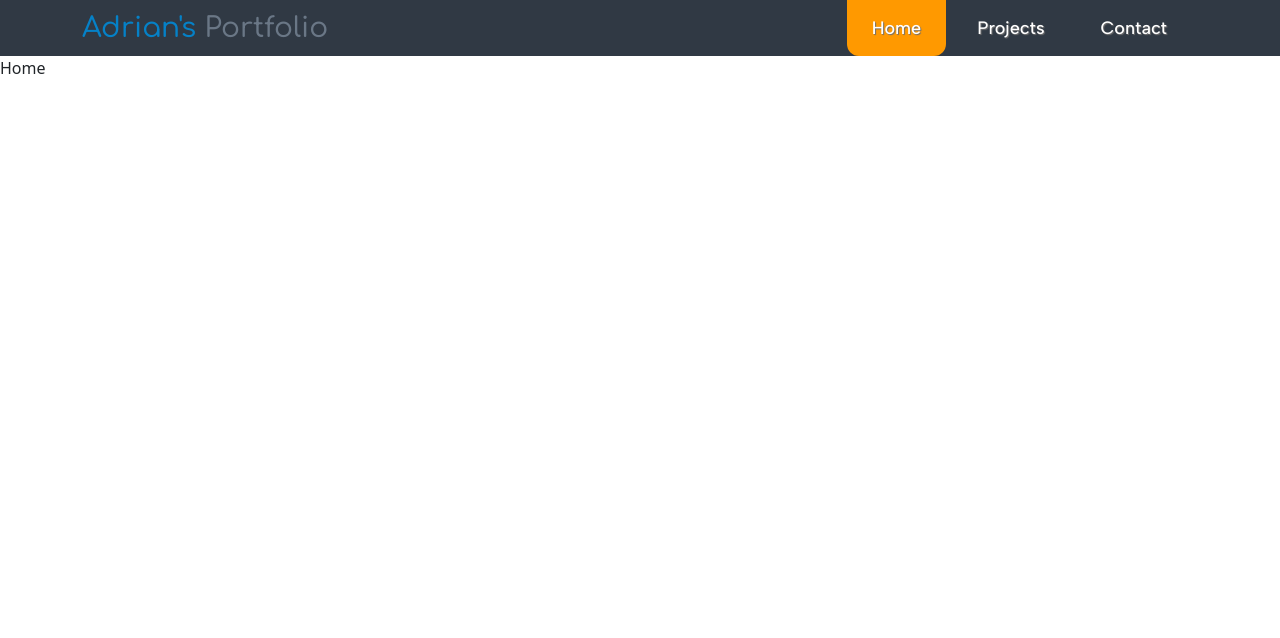
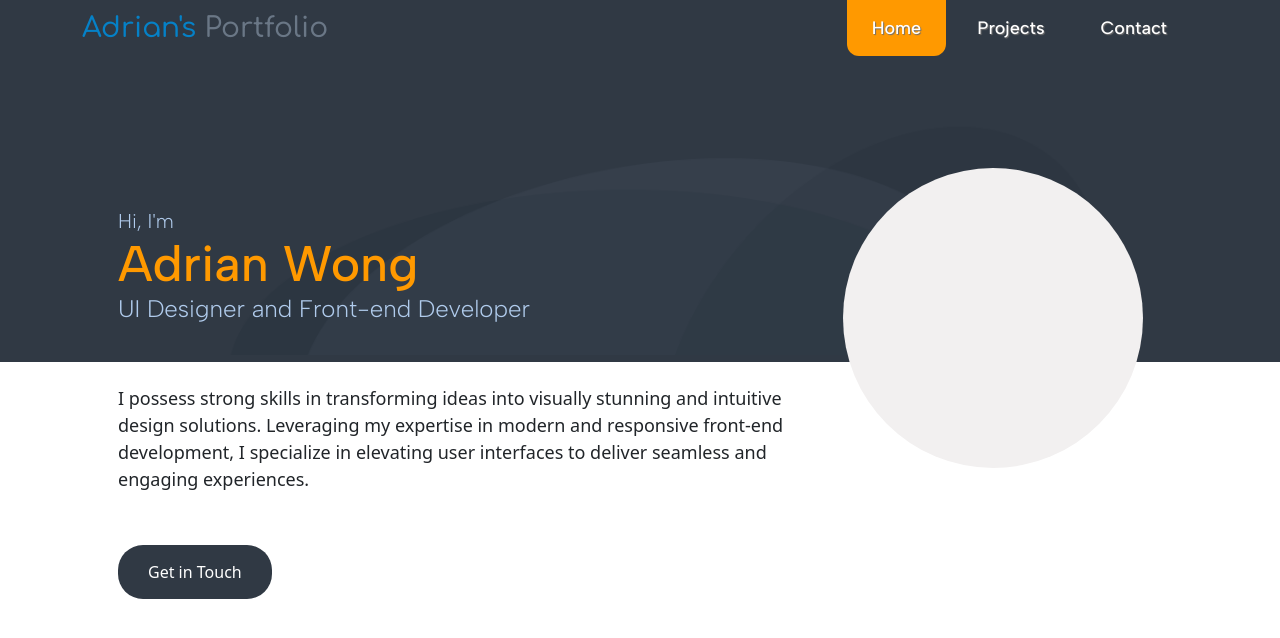
Before and after one commit to adriwg/Adrian-react-portfolio, a React (Create React App) app: page / in a window 1280 px wide. Shown: the top 638 px of the page. Built offline with nearby package versions, Linux system fonts and the light colour scheme.

Commit message:
Finished component Home.js, added Home.css and also added background image for the hero banner of the home page.

```diff
--- a/src/components/Home.js
+++ b/src/components/Home.js
@@ -1,8 +1,28 @@
-import React from 'react'
+import React from 'react';
+import '../css/Home.css';
 
 const Home = () => {
   return (
-    <div>Home</div>
+    <div>
+      <section className="jumbotron">
+        <div className="container hero-banner">
+          <div className="nameWrapper">
+              <div className="hi">Hi, I'm</div>
+              <div className="name">Adrian Wong</div>
+              <div className="title">UI Designer and Front-end Developer</div>
+          </div>
+        <div className="profilePic_holder"></div>
+        </div>
+      </section>
+      <section className="section_content_home">
+        <div className="container">
+          <p>
+          I possess strong skills in transforming ideas into visually stunning and intuitive design solutions. Leveraging my expertise in modern and responsive front-end development, I specialize in elevating user interfaces to deliver seamless and engaging experiences.
+          </p>
+      <button type="button" className="btn-default" onclick="">Get in Touch</button>
+        </div>
+      </section>
+    </div>
   )
 }
 
--- /dev/null
+++ b/src/css/Home.css
@@ -0,0 +1,61 @@
+.jumbotron {
+    background: #303944;
+}
+
+.hero-banner {
+    position: relative;
+    background: #303944 url("../assets/images/home_bkgd.png") center center no-repeat;
+    background-size: 100% auto;
+    height: 306px;
+}
+
+.nameWrapper {
+    position: absolute;
+    font-family: "Albert Sans";
+    left: 48px;
+    top: 150px;
+}
+
+.hi {
+    font-size: 20px;
+    color: #B0CBEC;
+    font-weight: 300;
+}
+
+.name {
+    font-size: 50px;
+    color: #FF9900;
+    font-weight: 500;
+    margin-top: -10px;
+}
+
+.title {
+    font-size: 24px;
+    color: #B0CBEC;
+    font-weight: 300;
+    margin-top: -10px;
+}
+
+.profilePic_holder {
+    position: absolute;
+    right: 67px;
+    top: 112px;
+    width: 300px;
+    height: 300px;
+    border-radius: 50%;
+    background-color: #F2F0F0;
+}
+
+.section_content_home .container {
+    padding: 23px 48px;
+}
+
+.section_content_home .container p {
+    width: 65%;
+    font-size: 18px;
+    font-weight: 400;
+}
+
+.section_content_home .container button {
+    margin-top: 36px;
+}
--- a/src/index.css
+++ b/src/index.css
@@ -7,18 +7,26 @@ body {
   -moz-osx-font-smoothing: grayscale;
 }
 
+/** Button Styles **/
 
-/* body {
-  margin: 0;
-  font-family: -apple-system, BlinkMacSystemFont, 'Segoe UI', 'Roboto', 'Oxygen',
-    'Ubuntu', 'Cantarell', 'Fira Sans', 'Droid Sans', 'Helvetica Neue',
-    sans-serif;
-  -webkit-font-smoothing: antialiased;
-  -moz-osx-font-smoothing: grayscale;
+.btn-default {
+  background-color: #303944;
+  color: #FFF;
+  border: none;
+  border-radius: 25px;
+  padding:15px 30px;
+  text-align: center;
+  font-weight:500;
+  min-width: 100px;
+  -webkit-transition: all 0.3s ease;
+  -moz-transition: all 0.3s ease;
+  -o-transition: all 0.3s ease;
+  transition: all 0.3s ease;
 }
 
-code {
-  font-family: source-code-pro, Menlo, Monaco, Consolas, 'Courier New',
-    monospace;
+.btn-default:hover {
+  background-color: #4F5965;
+  -webkit-box-shadow: 0px 2px 8px 0px rgba(50, 50, 50, 0.75);
+  -moz-box-shadow:  0px 2px 8px 0px rgba(50, 50, 50, 0.75);
+  box-shadow: 0px 2px 8px 0px rgba(50, 50, 50, 0.75);
 }
- */
```
Also changed, not shown: src/assets/images/home_bkgd.png (added).
